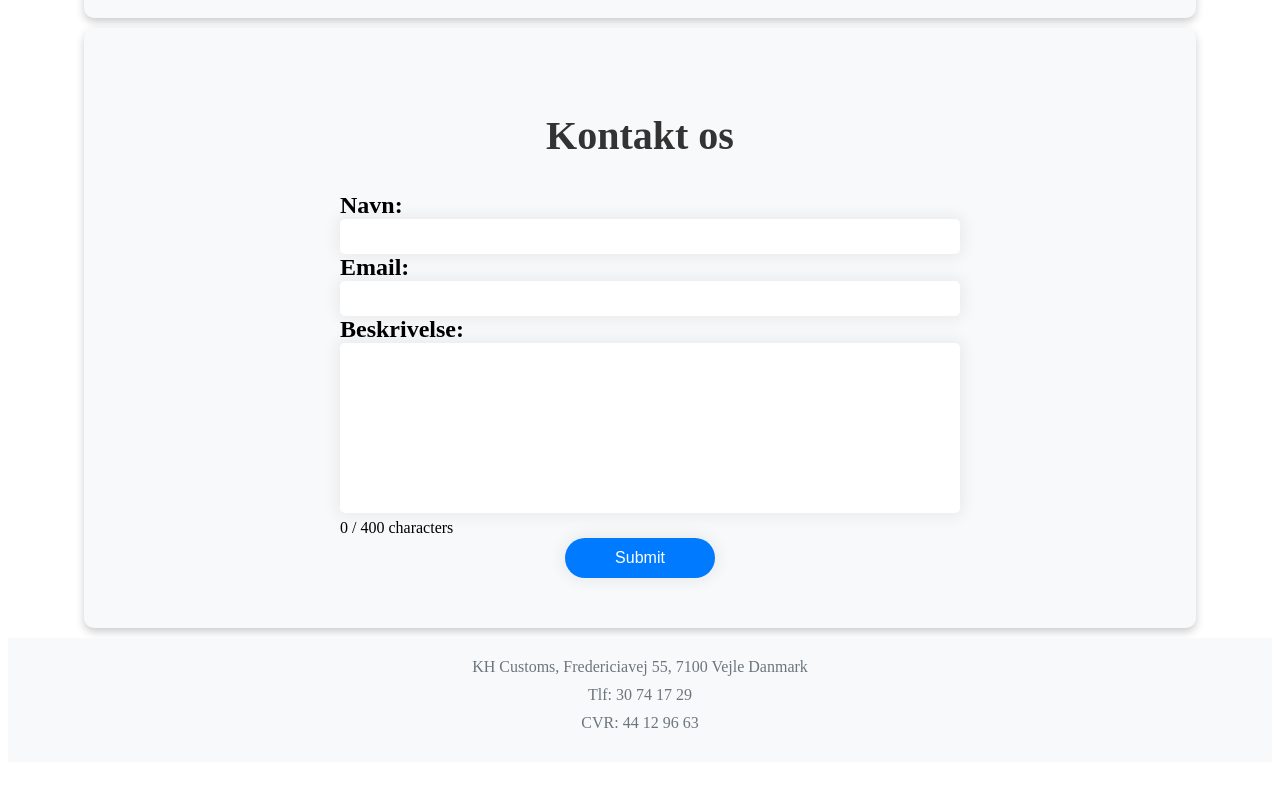
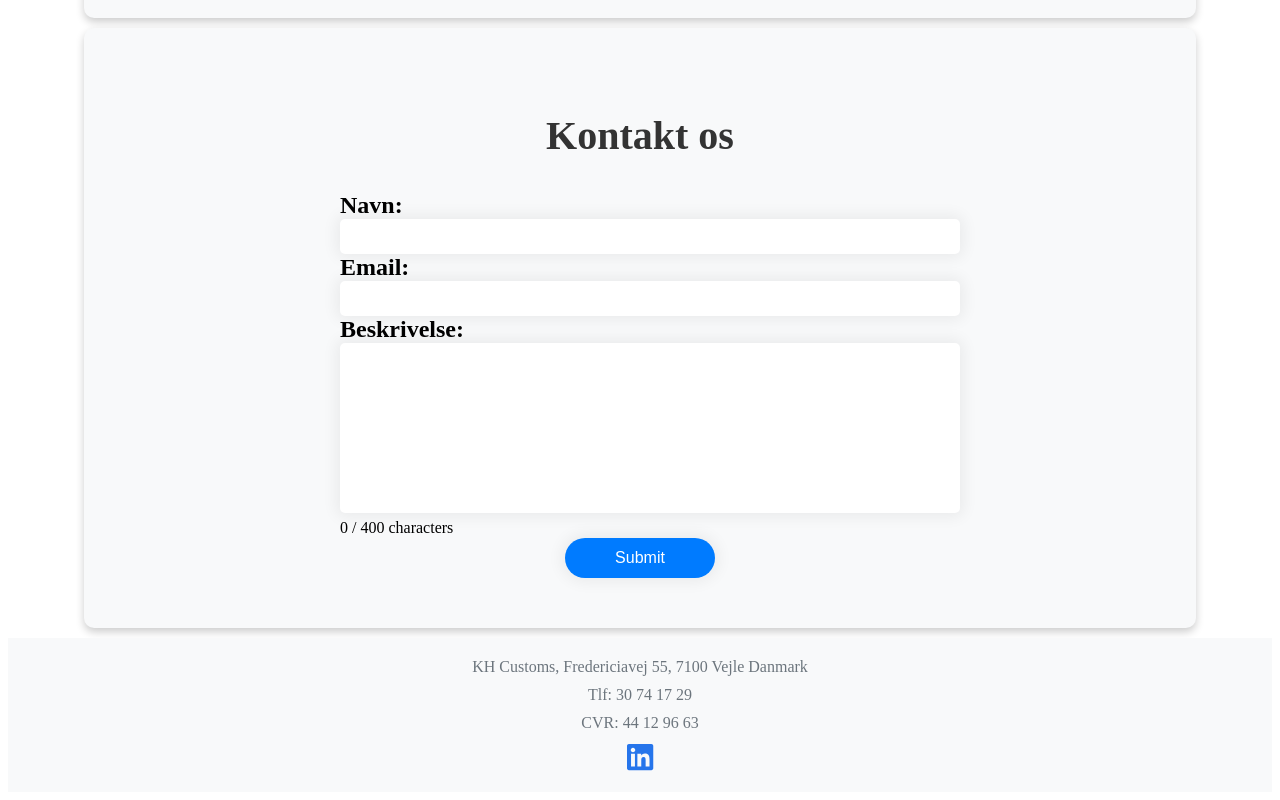
Before and after one commit to Jesperejohannsen/khCustoms, a React (Vite) app: page / in a window 1280 px wide. Shown: the part 1291-2091 px from the top of the page. Before the commit the page ends 2061 px from the top, so only its background shows below. Built offline with nearby package versions, Linux system fonts and the light colour scheme.

Commit message:
adding linkedin icon

```diff
--- a/package.json
+++ b/package.json
@@ -11,6 +11,9 @@
     "preview": "vite preview"
   },
   "dependencies": {
+    "@fortawesome/fontawesome-svg-core": "^6.5.1",
+    "@fortawesome/free-brands-svg-icons": "^6.5.1",
+    "@fortawesome/react-fontawesome": "^0.2.0",
     "react": "^18.2.0",
     "react-dom": "^18.2.0",
     "react-router-dom": "^5.3.4"
--- a/src/components/footer/Footer.tsx
+++ b/src/components/footer/Footer.tsx
@@ -1,5 +1,7 @@
 import React from 'react';
 import './footer.css';
+import { FontAwesomeIcon } from '@fortawesome/react-fontawesome';
+import { faLinkedin } from '@fortawesome/free-brands-svg-icons';
 
 const Footer: React.FC = () => {
   return (
@@ -7,6 +9,9 @@ const Footer: React.FC = () => {
       <p>KH Customs, Fredericiavej 55, 7100 Vejle Danmark</p>
       <p>Tlf: 30 74 17 29</p>
       <p>CVR: 44 12 96 63</p>
+      <a href="https://www.linkedin.com/company/kh-customs-aps/" target="_blank" rel="noopener noreferrer">
+       <FontAwesomeIcon icon={faLinkedin} className="linkedin-icon" />
+      </a>
     </footer>
   );
 }
--- a/src/components/footer/footer.css
+++ b/src/components/footer/footer.css
@@ -8,3 +8,9 @@
     margin: 0 0 10px;
     color: #6c757d;
   }
+
+  .linkedin-icon {
+    color: rgb(38, 117, 235);
+    font-size: 30px;
+    transition: color 0.3s ease;
+  }
```
Also changed, not shown: 1 other file (tests, documents, lock files or other folders).
